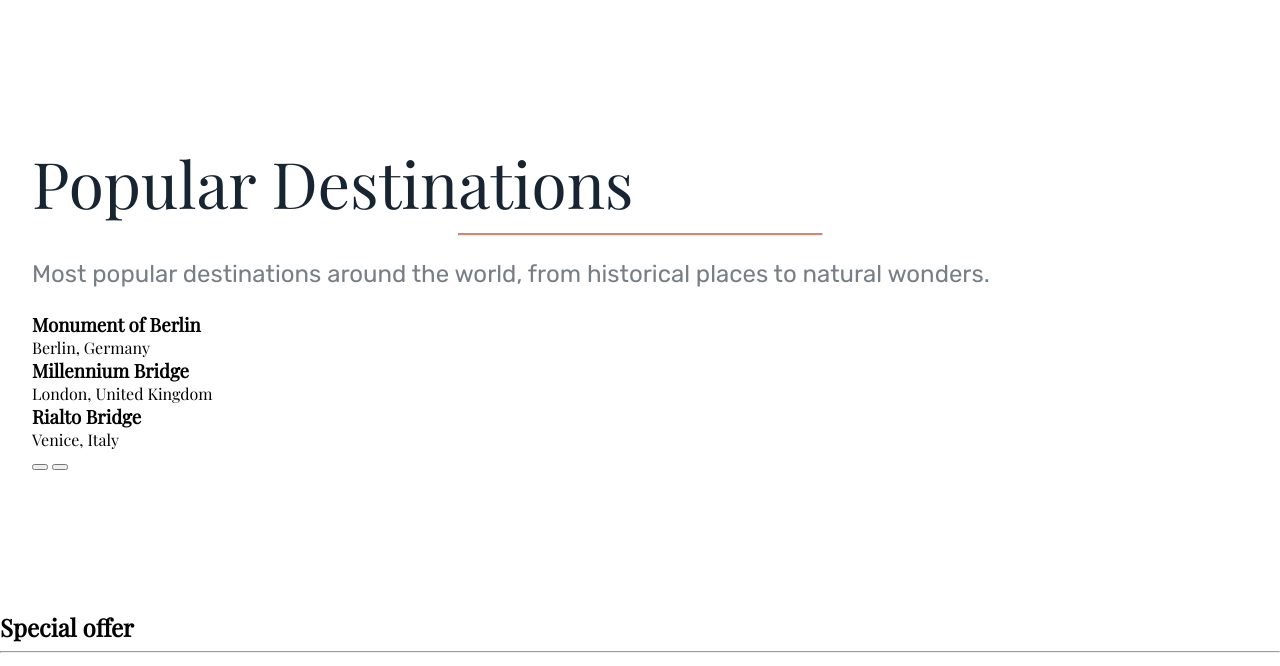
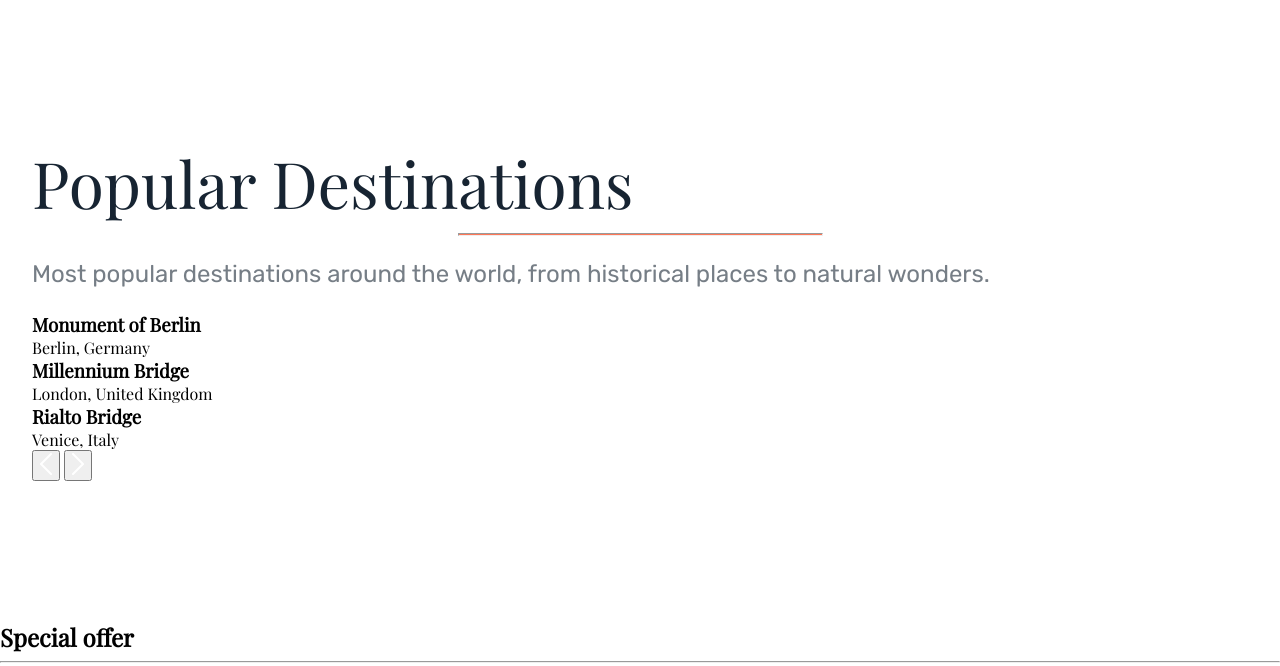
Before and after one commit to Horosh97/202309-w4chwe-daniel-andreu-barbara-gimeno, a website: page public/index.html in a window 1280 px wide. Shown: the top 666 px of the page. Drawn offline with nearby package versions, Linux system fonts and the light colour scheme; files that its build step writes are made by us from their sources.

Commit message:
Add vestors to button on popular destination section

```diff
--- a/public/index.html
+++ b/public/index.html
@@ -40,8 +40,8 @@
       </ul>
     </div>
     <div>
-      <button><i></i></button>
-      <button><i></i></button>
+      <button><img src="./image/icons/vector-left.svg" alt="icon move pictures to left"></button>
+      <button><img src="./image/icons/vector-right.svg" alt="icon mo0ve picture to right"></button>
     </div>
   </section>
   <section>
```
